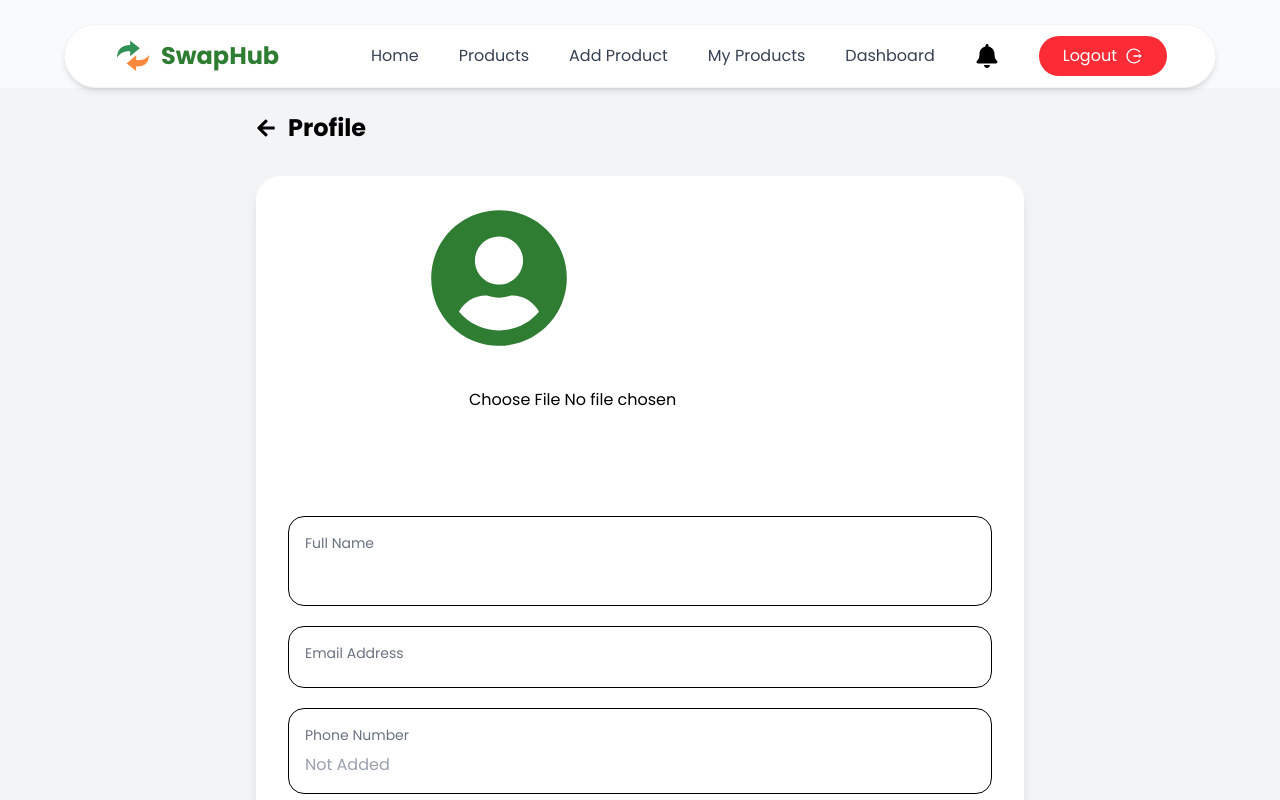
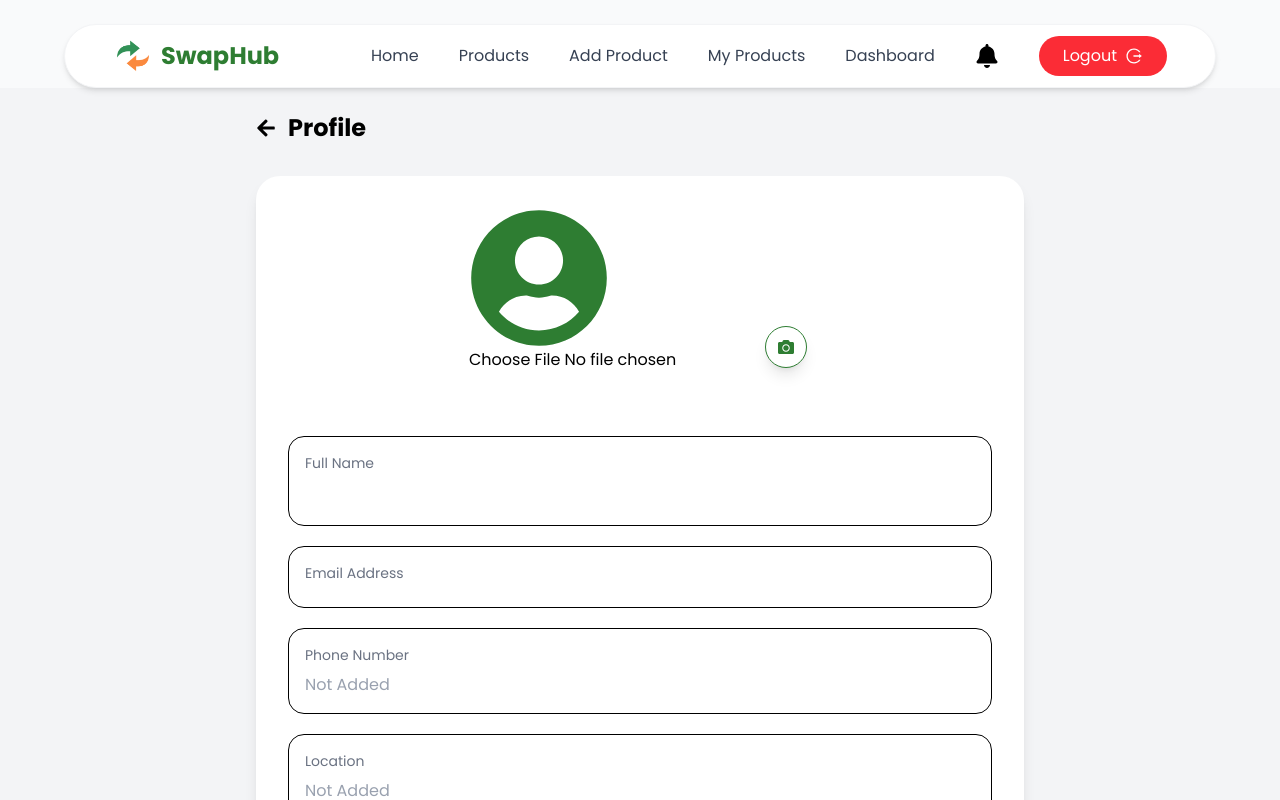
Before and after one commit to Amanverma45/swapHub, a React (Vite) app in the folder Frontend/hub/: page /profile in a window 1280 px wide. Shown: the top 800 px of the page. Built offline with nearby package versions, Linux system fonts and the light colour scheme; no server answers; sample sign-in values are in the browser's storage.

Commit message:
some changes for open file

```diff
--- a/Frontend/hub/src/Components/Profile.jsx
+++ b/Frontend/hub/src/Components/Profile.jsx
@@ -1,7 +1,7 @@
-import {useState, useEffect } from "react";
-// import {useRef, useState, useEffect } from "react";
-import { FaUserCircle, FaArrowLeft,  FaTrash } from "react-icons/fa";
-// import { FaUserCircle, FaArrowLeft, FaCamera, FaTrash } from "react-icons/fa";
+// import {useState, useEffect } from "react";
+import {useRef, useState, useEffect } from "react";
+// import { FaUserCircle, FaArrowLeft,  FaTrash } from "react-icons/fa";
+import { FaUserCircle, FaArrowLeft, FaCamera, FaTrash } from "react-icons/fa";
 import { useNavigate } from "react-router-dom";
 import axios from "../utils/axiosInstance";
 import toast from "react-hot-toast";
@@ -16,7 +16,7 @@ const Profile = () => {
 
   const [profile, setProfile] = useState(null);
 
-  // const fileInputRef = useRef(null);
+  const fileInputRef = useRef(null);
 
   const getProfile = async () => {
     try {
@@ -108,7 +108,7 @@ const Profile = () => {
 
 
 
-                {/* <input
+                <input
                   type="file"
                   accept="image/*"
                   ref={fileInputRef}
@@ -125,8 +125,8 @@ const Profile = () => {
                   className="absolute bottom-1 right-1 z-10 bg-white text-[#2E7D32] p-3 rounded-full shadow-lg border cursor-pointer flex items-center justify-center"
                 >
                   <FaCamera />
-                </label> */}
-{/*
+                </label>
+
                 <input
                   id="profile-image"
                   type="file"
@@ -137,8 +137,8 @@ const Profile = () => {
                     }
                   }}
                   className="hidden"
-                /> */}
-<section className="p-10">
+                />
+{/* <section className="p-10">
   <input
     type="file"
     accept="image/*"
@@ -147,7 +147,7 @@ const Profile = () => {
       alert("Selected");
     }}
   />
-</section>
+</section> */}
 
 
 
```
